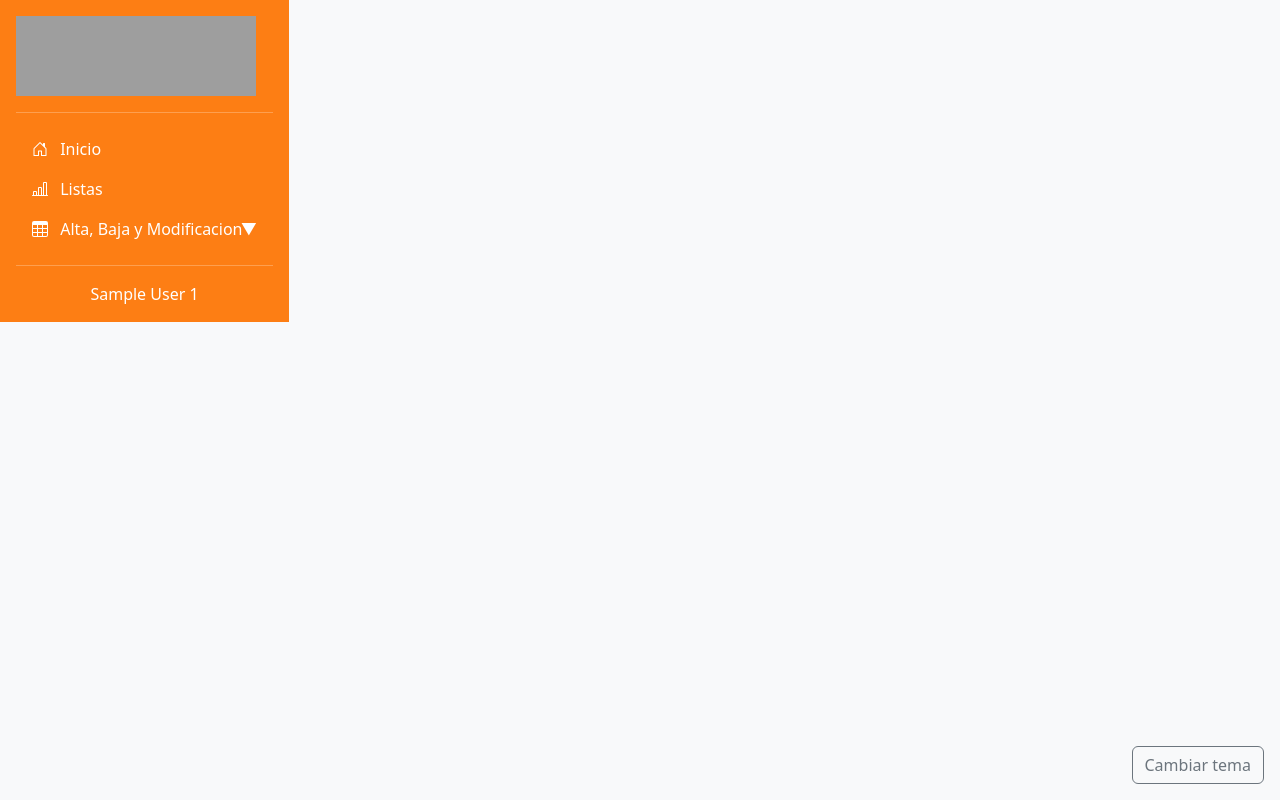
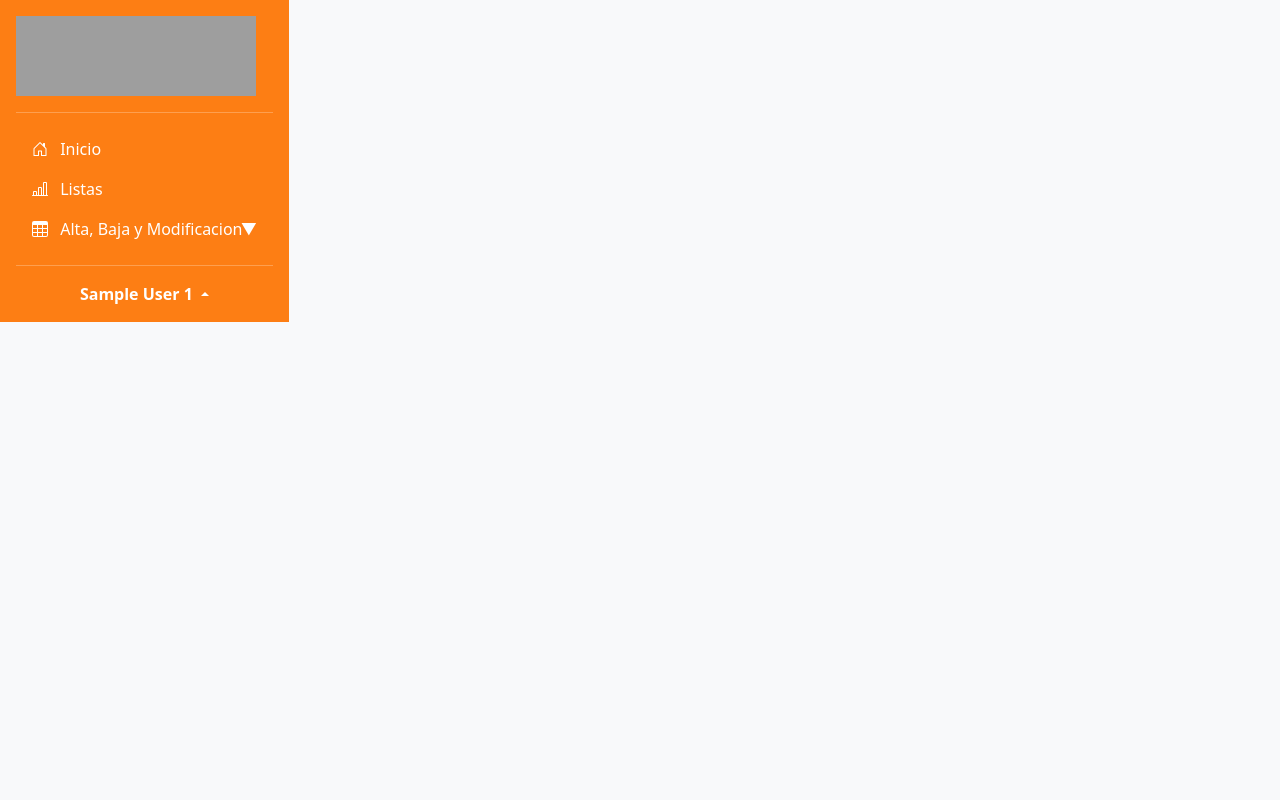
Before and after one commit to MSCB-Sistemas/cementerio, a PHP site: template mvc_cementerio/app/views/inc/sidebar.php in a window 1280 px wide. Run offline with PHP 8.4, Linux system fonts and the light colour scheme; the template is opened without the code that fills it, so the values that code supplies are empty; the visitor is signed in with stand-in values (Sample User, id 1); some libraries are stand-ins or nearby versions; grey boxes are pictures that could not be loaded.

Commit message:
cambie la ubicacion del cambiar tema y el cierre de sesion

```diff
--- a/mvc_cementerio/app/views/inc/footer.php
+++ b/mvc_cementerio/app/views/inc/footer.php
@@ -1,16 +1,7 @@
-<div class="position-fixed bottom-0 end-0 mb-3 me-3 d-flex align-items-center gap-2">
-  <button type="button" class="btn btn-outline-secondary" id="toggleTheme">Cambiar tema</button>
-  <?php
-  if (isset($datos['title']) && $datos['title'] != "Login") {
-    echo "<a href='" . URL . "logout' class='btn btn-danger'>Cerrar sesión</a>";
-  }
-  ?>
-</div>
-
 <!-- ✅ Solo una vez Bootstrap JS -->
 <script src="https://cdn.jsdelivr.net/npm/bootstrap@5.3.3/dist/js/bootstrap.bundle.min.js"></script>
 
-<script>
+<!-- <script>
   // Form validation
   (function() {
       'use strict';
@@ -23,7 +14,7 @@
           form.classList.add('was-validated');
       }, false);
   })();
-</script>
+</script> -->
 
 <script>
   document.addEventListener('DOMContentLoaded', function () {
--- a/mvc_cementerio/app/views/inc/sidebar.php
+++ b/mvc_cementerio/app/views/inc/sidebar.php
@@ -64,9 +64,18 @@
             </div>
         </li>
     </ul>
-    <hr>
-    <div class="d-flex justify-content-center align-items-center">
-        <?php echo ucfirst($_SESSION['usuario_nombre'])." ".ucfirst($_SESSION['usuario_apellido']);?> </strong>
+    <div class="dropup mt-auto text-center">
+        <hr>
+        <a class="d-block text-white dropdown-toggle fw-bold fs-6 text-decoration-none"
+        href="#"
+        role="button"
+        data-bs-toggle="dropdown"
+        aria-expanded="false">
+            <?= ucfirst($_SESSION['usuario_nombre'])." ".ucfirst($_SESSION['usuario_apellido']); ?>
         </a>
+        <ul class="dropdown-menu text-small shadow">
+            <li><button class="dropdown-item" id="toggleTheme">Cambiar tema</button></li>
+            <li><a class="dropdown-item text-danger" href="<?= URL ?>logout">Cerrar sesión</a></li>
+        </ul>
     </div>
 </div>
```
